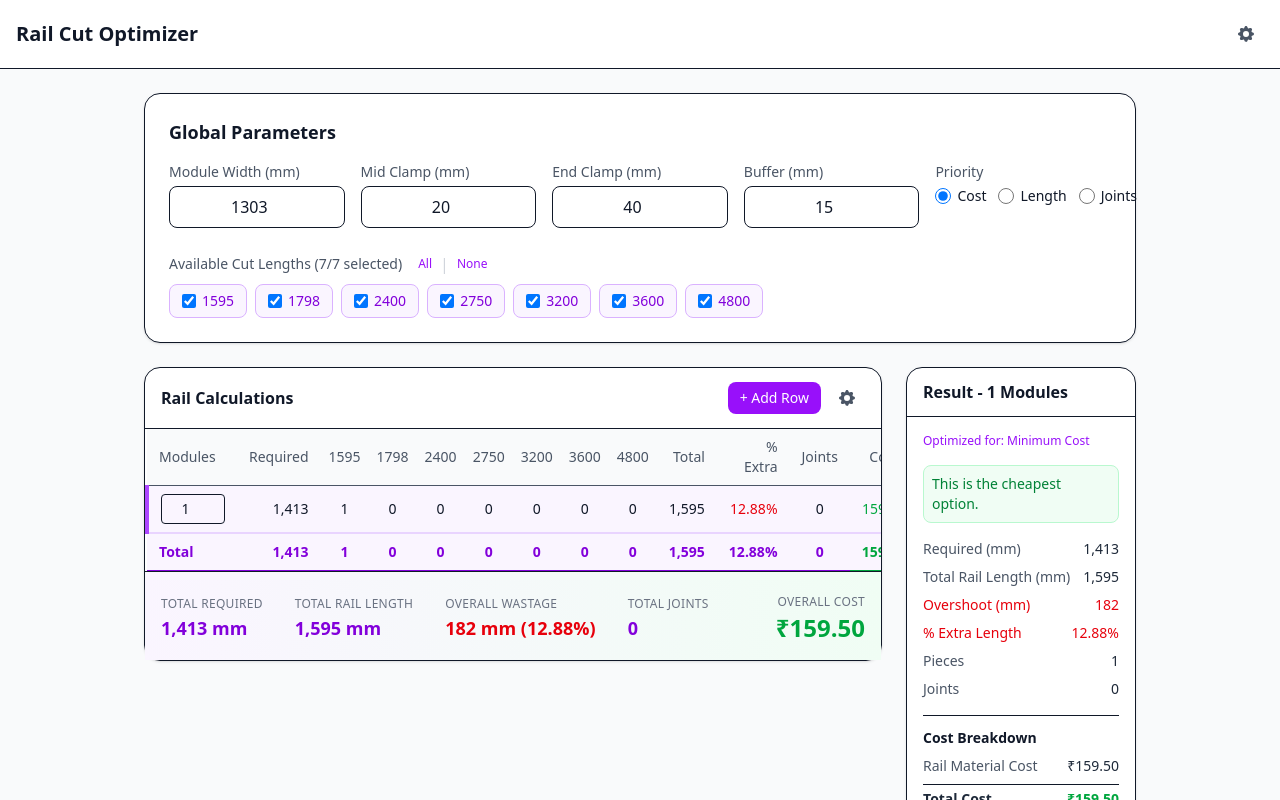
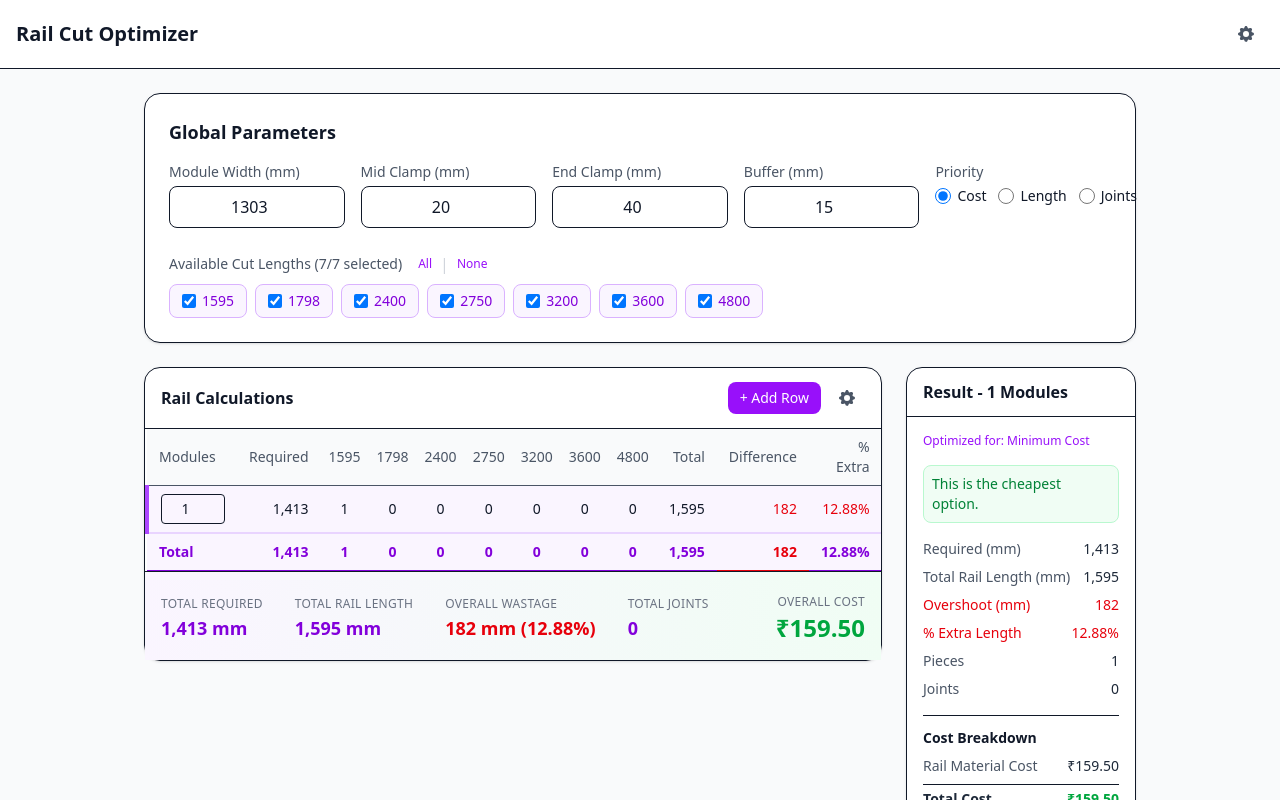
Before and after one commit to abujawed11/knapsack-tool, a React (Vite) app in the folder knapsack-front/: page / in a window 1280 px wide. Both pictures are taken after a click on the button "+ Add Row". Shown: the top 800 px of the page. Built offline with nearby package versions, Linux system fonts and the light colour scheme.

Commit message:
removed Cost coloumn

```diff
--- a/knapsack-front/src/components/RailTable.jsx
+++ b/knapsack-front/src/components/RailTable.jsx
@@ -294,16 +294,16 @@ export default function RailTable({
                 </th>
               ))}
               <th className="px-3 py-2 text-right font-medium text-gray-600 border-b">Total</th>
+              <th className="px-3 py-2 text-right font-medium text-gray-600 border-b">Difference</th>
               <th className="px-3 py-2 text-right font-medium text-gray-600 border-b">% Extra</th>
               <th className="px-3 py-2 text-center font-medium text-gray-600 border-b">Joints</th>
-              <th className="px-3 py-2 text-center font-medium text-gray-600 border-b">Cost</th>
               <th className="px-2 py-2 border-b"></th>
             </tr>
           </thead>
           <tbody>
             {rowResults.length === 0 ? (
               <tr>
-                <td colSpan={allLengths.length + 7} className="px-4 py-8 text-center text-gray-500">
+                <td colSpan={allLengths.length + 6} className="px-4 py-8 text-center text-gray-500">
                   No rows yet. Click "Add Row" to get started.
                 </td>
               </tr>
@@ -353,13 +353,15 @@ export default function RailTable({
                     <td className={`px-3 py-2 text-right border-b ${
                       result?.ok && result.overshootMm > 0 ? 'text-red-600' : ''
                     }`}>
+                      {result?.ok ? fmt(result.overshootMm) : '-'}
+                    </td>
+                    <td className={`px-3 py-2 text-right border-b ${
+                      result?.ok && result.overshootMm > 0 ? 'text-red-600' : ''
+                    }`}>
                       {result?.ok ? `${extraPct}%` : '-'}
                     </td>
                     <td className="px-3 py-2 text-center border-b">
                       {result?.ok ? result.joints : '-'}
-                    </td>
-                    <td className="px-3 py-2 text-right border-b font-medium text-green-600">
-                      {result?.ok ? result.totalActualCost.toFixed(2) : '-'}
                     </td>
                     <td className="px-2 py-2 border-b">
                       <button
@@ -396,14 +398,14 @@ export default function RailTable({
                 <td className="px-3 py-2 text-right border-b text-purple-700">
                   {fmt(totals.total)}
                 </td>
+                <td className="px-3 py-2 text-right border-b text-red-600">
+                  {fmt(totals.wastage)}
+                </td>
                 <td className="px-3 py-2 text-right border-b text-purple-700">
                   {totals.wastagePct}%
                 </td>
                 <td className="px-3 py-2 text-center border-b text-purple-700">
                   {totals.joints}
-                </td>
-                <td className="px-3 py-2 text-right border-b text-green-600">
-                  {totals.cost.toFixed(2)}
                 </td>
                 <td className="px-2 py-2 border-b"></td>
               </tr>
```
